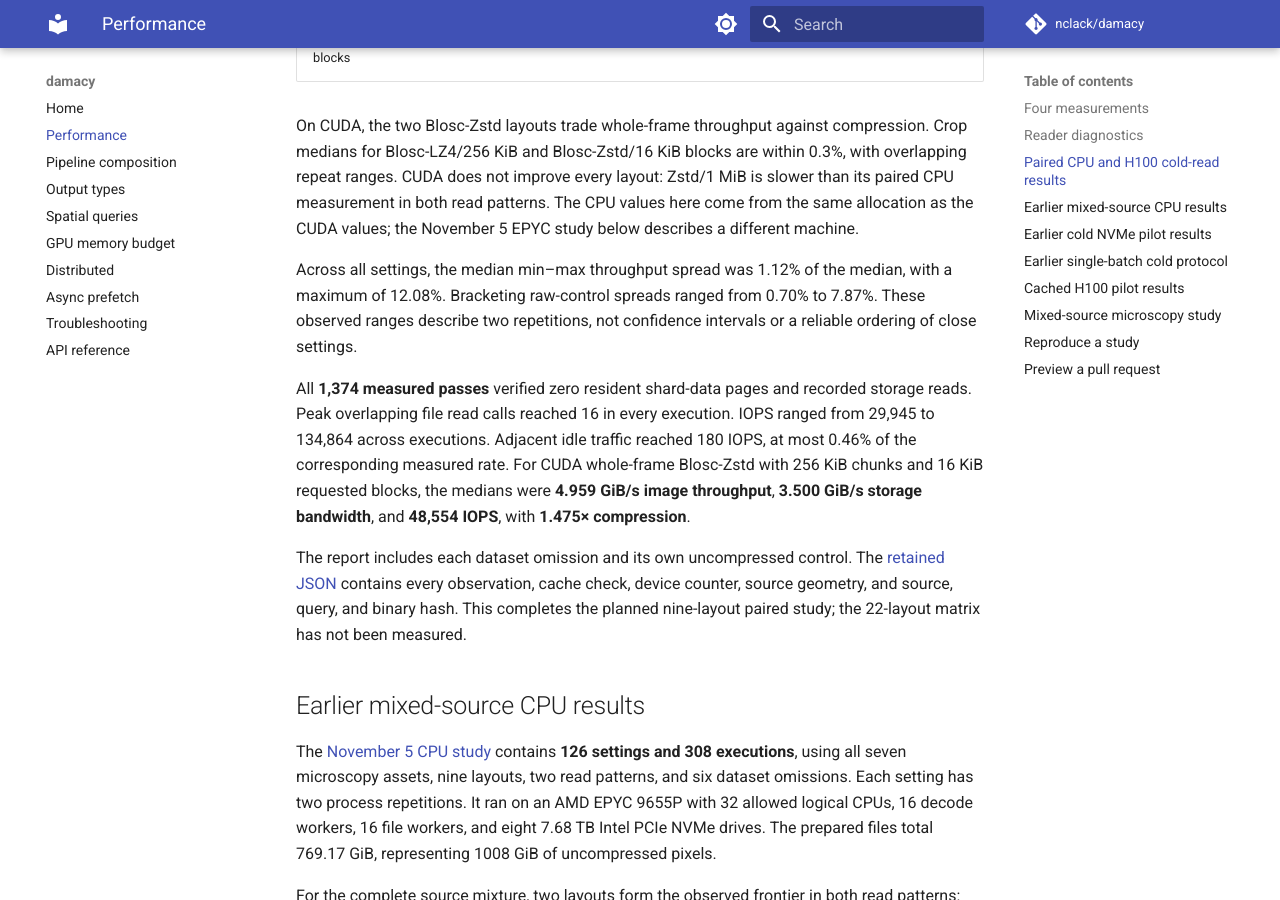
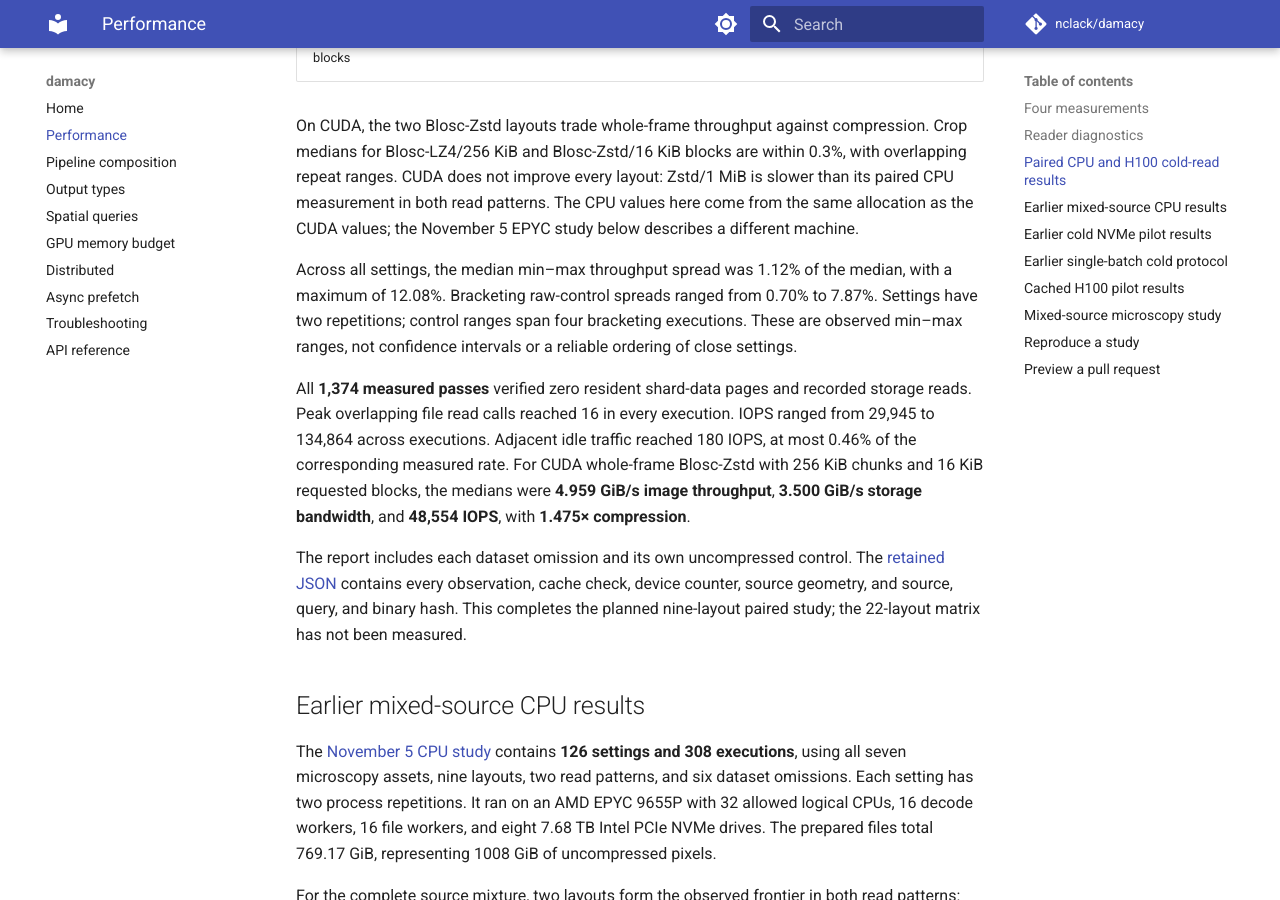
Before and after one commit to nclack/damacy, an MkDocs documentation site: the page built from docs/performance.md, in a window 1280 px wide and 900 px high, scrolled down 2286 px. Built offline with MkDocs 1.6.1 and Material for MkDocs 9.7.7, drawn with Linux system fonts in a browser that asks for light colours; comment, search, counter and statistics services are not loaded.

Commit message:
docs: clarify ranges and mobile axes

```diff
--- a/docs/pareto/report.js
+++ b/docs/pareto/report.js
@@ -230,6 +230,7 @@
   const padding = parseFloat(getComputedStyle(wrapper).paddingLeft) + parseFloat(getComputedStyle(wrapper).paddingRight);
   const width = Math.max(240, wrapper.clientWidth - padding);
   const height = Math.max(260, Math.min(325, width * .65 + 70)), left = 57, right = 18, top = 18, bottom = 54;
+  const xTicks = isIO ? Math.max(2, Math.min(5, Math.floor((width - left - right) / 55))) : 5;
   const x = (isIO ? d3.scaleLinear() : d3.scaleLog()).domain(scales.x).range([left, width - right]);
   if (isIO) x.nice();
   const y = d3.scaleLinear().domain(scales.y).nice().range([height - bottom, top]);
@@ -242,7 +243,7 @@
   svg.append("g").attr("class", "grid").attr("transform", `translate(${left},0)`)
     .call(d3.axisLeft(y).ticks(5).tickSize(-(width - left - right)).tickFormat(""));
   svg.append("g").attr("transform", `translate(0,${height - bottom})`)
-    .call(d3.axisBottom(x).ticks(5, isIO ? "~s" : ".2~g"));
+    .call(d3.axisBottom(x).ticks(xTicks, isIO ? "~s" : ".2~g"));
   svg.append("g").attr("transform", `translate(${left},0)`).call(d3.axisLeft(y).ticks(5));
   svg.append("text").attr("class", "axis-label").attr("x", (left + width - right) / 2)
     .attr("y", height - 7).attr("text-anchor", "middle").text(isIO ? "IOPS (reads/s)" : "Compression ratio (×, log scale)");
--- a/docs/performance.md
+++ b/docs/performance.md
@@ -91,7 +91,8 @@
 
 Across all settings, the median min–max throughput spread was 1.12% of the
 median, with a maximum of 12.08%. Bracketing raw-control spreads ranged from
-0.70% to 7.87%. These observed ranges describe two repetitions, not confidence
+0.70% to 7.87%. Settings have two repetitions; control ranges span four
+bracketing executions. These are observed min–max ranges, not confidence
 intervals or a reliable ordering of close settings.
 
 All **1,374 measured passes** verified zero resident shard-data pages and
```
